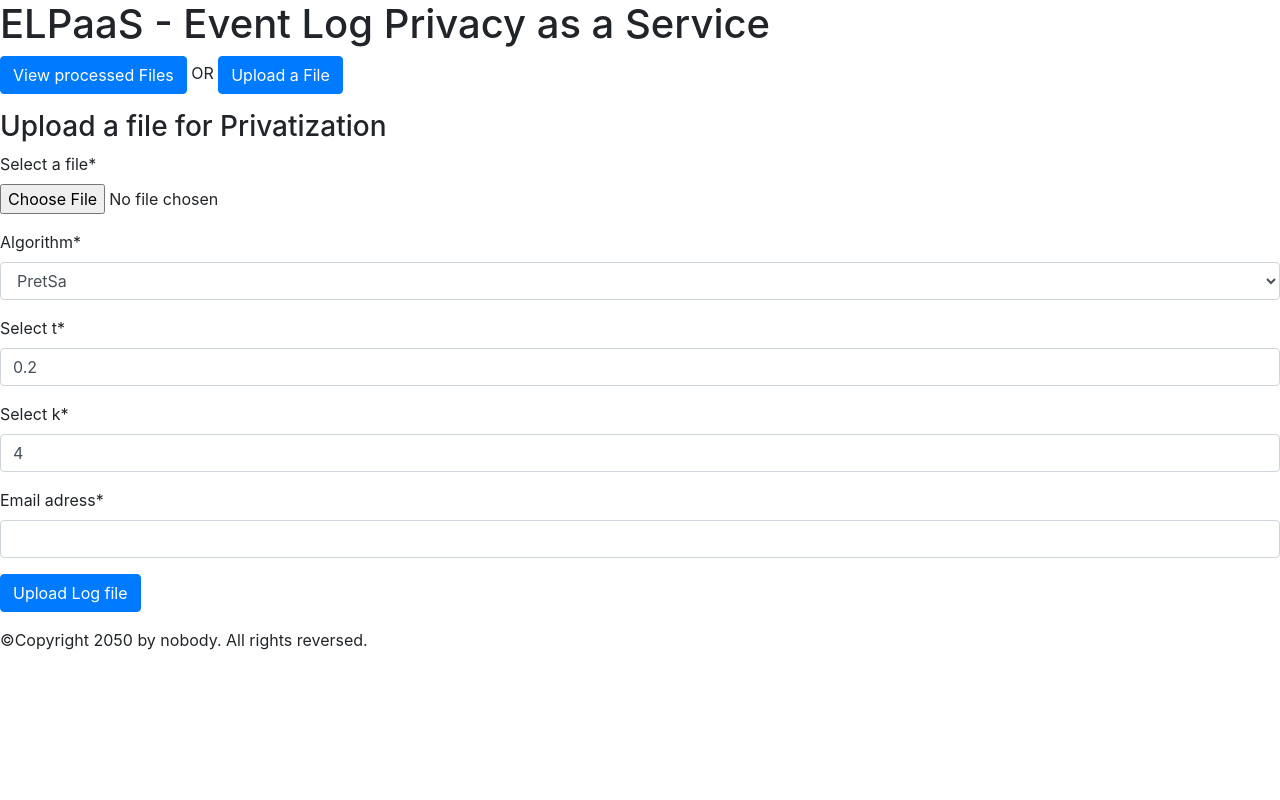
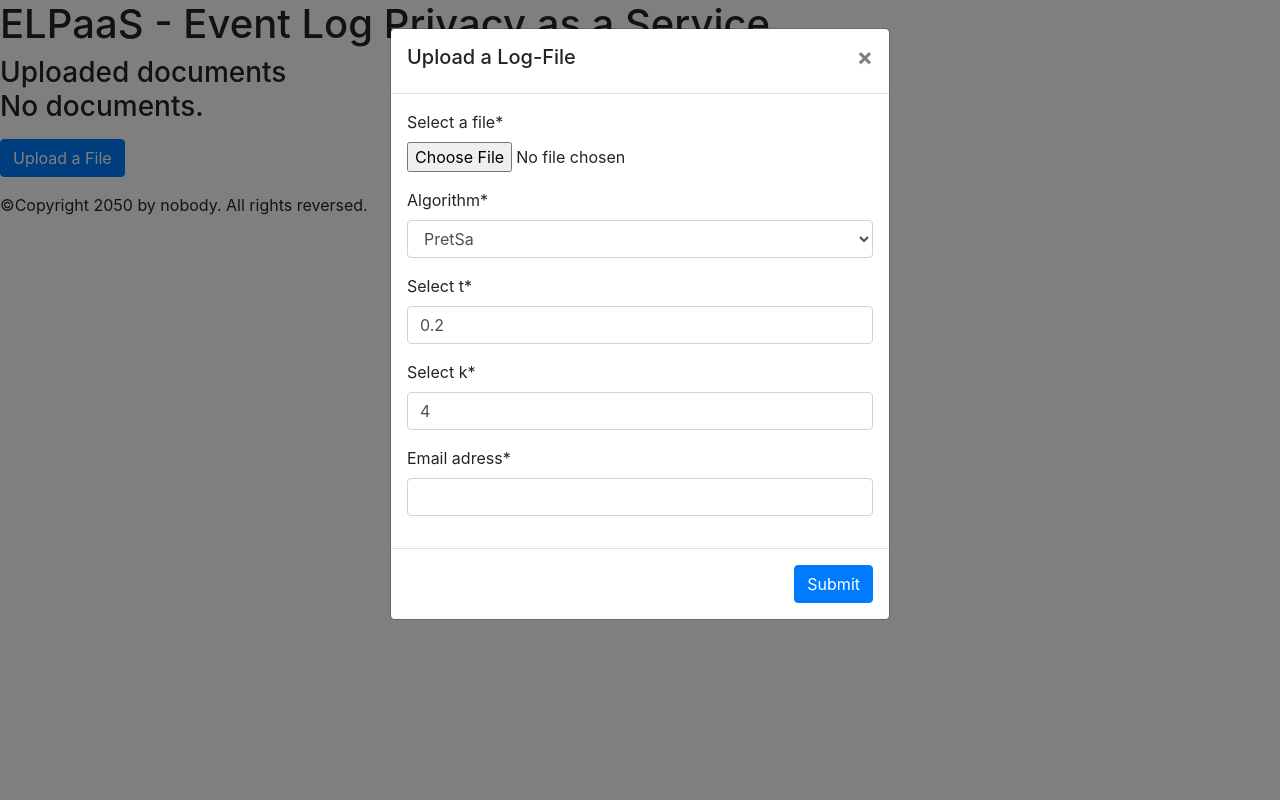
Before and after one commit to samadeusfp/ELPaaS, a Django app: page / in a window 1280 px wide, after a click on "Upload a File". Run offline with Django 3.2, Linux system fonts and the light colour scheme; data that the repository does not hold is empty; some libraries are stand-ins or nearby versions.

Commit message:
file upload now in a pop up window

```diff
--- a/eventlogUploader/forms.py
+++ b/eventlogUploader/forms.py
@@ -1,9 +1,12 @@
 from django import forms
 from decimal import Decimal
+from crispy_forms.helper import FormHelper
 
 class DocumentForm(forms.Form):
+
     docfile = forms.FileField(
         label='Select a file',
+        required = True
     )
 
     algorithm = forms.ChoiceField(
@@ -11,13 +14,16 @@ class DocumentForm(forms.Form):
     )
 
     t = forms.DecimalField(
-        label='Select t'
+        label='Select t',
+                required = True
         )
 
     k = forms.IntegerField(
-        label='Select k'
+        label='Select k',
+                required = True
         )
 
     email = forms.EmailField(
-        label='Email adress'
+        label='Email adress',
+                required = True
         )
--- a/templates/index.html
+++ b/templates/index.html
@@ -1,12 +1,14 @@
 <!DOCTYPE html>
 <html>
     <head>
+
 
 		<link rel="stylesheet" href="https://stackpath.bootstrapcdn.com/bootstrap/4.3.1/css/bootstrap.min.css" integrity="sha384-ggOyR0iXCbMQv3Xipma34MD+dH/1fQ784/j6cY/iJTQUOhcWr7x9JvoRxT2MZw1T" crossorigin="anonymous">
         <link rel="stylesheet" type="text/css" href="index.css">
 
         <script src="https://ajax.aspnetcdn.com/ajax/jQuery/jquery-3.3.1.min.js"></script>
-        <script src="http://netdna.bootstrapcdn.com/bootstrap/4.0.0/js/bootstrap.min.js"></script>
+        <script src="http://netdna.bootstrapcdn.com/bootstrap/4.3.1/js/bootstrap.min.js"></script>
+
         <meta charset="utf-8">
         <title>ELPaaS - Event Log Privacy as a Service</title>
     </head>
@@ -16,16 +18,7 @@
 		<header>
 			<h1>ELPaaS - Event Log Privacy as a Service</h1>
 		</header>
-		<div class="accordion" id="accordion_collapse">
-			<p>
-				<button class="btn btn-primary" type="button" data-toggle="collapse" data-target="#processed_files" aria-expanded="false" aria-controls="test">
-					View processed Files
-				</button> OR
-				<button class="btn btn-primary" type="button" data-toggle="collapse" data-target="#upload_file" aria-expanded="false" aria-controls="uploadfile	">
-					Upload a File
-				</button>
-			</p>
-			<div id="processed_files" class="collapse" data-parent="#accordion_collapse">
+			<div id="processed_files">
 				<h3>Uploaded documents</h>
 				{% if documents %}
 					<ul class="list-group">
@@ -42,20 +35,33 @@
 				{% endif %}
 			</div>
 
+			<p>
+				<button class="btn btn-primary" type="button" data-toggle="modal" data-target="#upload_file">
+					Upload a File
+				</button>
+			</p>
 
-			<div id="upload_file" class="collapse" data-parent="#accordion_collapse">
+			<div class="modal fade" tabindex="-1" role="dialog" id="upload_file">
+				<div class="modal-dialog" role="document">
+					<div class="modal-content">
+						<div class="modal-header">
+							<h5>Upload a Log-File</h5>
+							<button type="button" class="close" data-dismiss="modal" aria-label="Close">
+									&times;
+							</button>
+						</div>
+						<!--Form spanning Header and Footer-->
 						{% load crispy_forms_tags %}
-				<!-- Upload form. Note enctype attribute! -->
-				<h3>Upload a file for Privatization</h3>
 						<form action="{% url 'index' %}" method="post" enctype="multipart/form-data">
+						<div class="modal-body">
 							{% csrf_token %}
 							{{form|crispy}}
-					<p>
-						<button type="submit" class="btn btn-primary" >
-							Upload Log file
-						</button>
-					</p>
+						</div>
+						<div class="modal-footer">
+							<button type="submit" class="btn btn-primary" >Submit</button>
+						</div>
 						</form>
+					</div>
 				</div>
 			</div>
         <footer>
```
Lines whose indentation alone changed are shown as unchanged.
